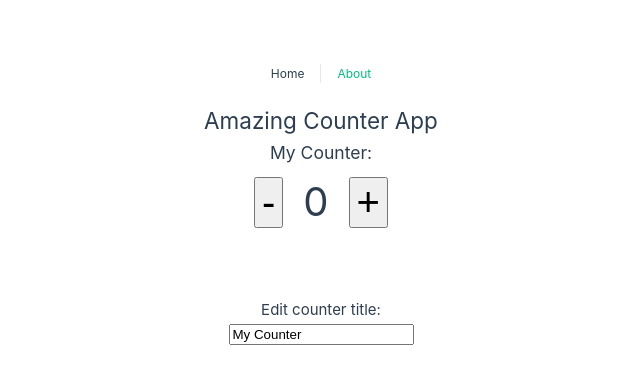
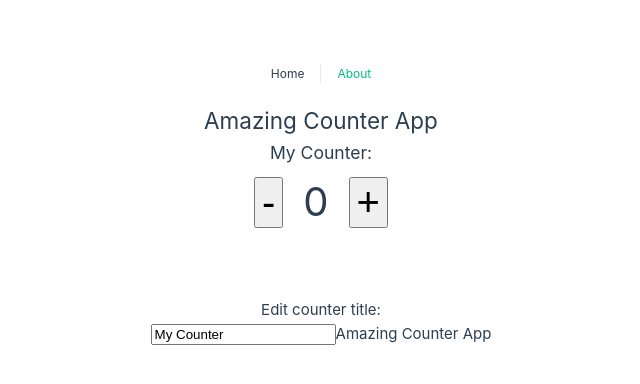
Before and after one commit to FilipiMachado/vuejs-composition-api-studies, a Vue app: page / in a window 1280 px wide. Shown: the top 384 px of the page, without its empty margins (319-959 px from the left). Built offline with nearby package versions, Linux system fonts and the light colour scheme.

Commit message:
small tests

```diff
--- a/src/views/HomeView.vue
+++ b/src/views/HomeView.vue
@@ -10,11 +10,13 @@
     <div class="edit">
       <h4>Edit counter title:</h4>
       <input v-model="counterData.title" type="text">
+      <span>{{ appTitle }}</span>
     </div>
   </div>
 </template>
 
 <script setup>
+//import { ref } from 'vue'
 import { ref, reactive } from 'vue'
 
 /* const counter = ref(0)
```
